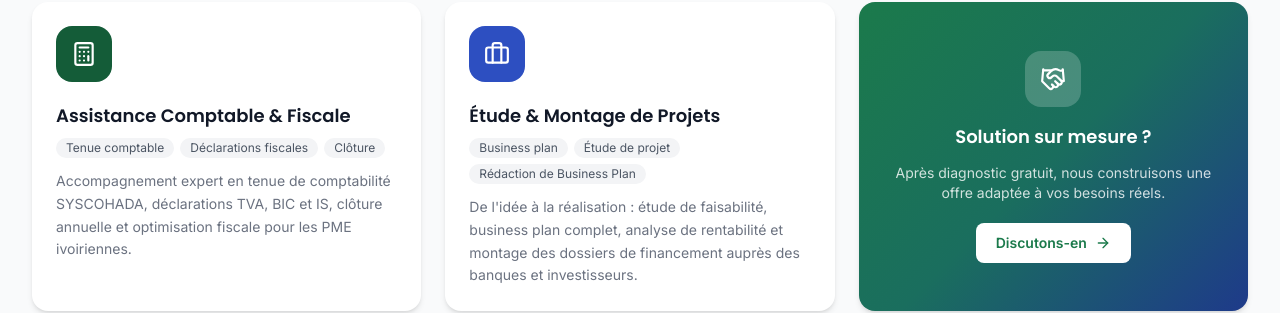
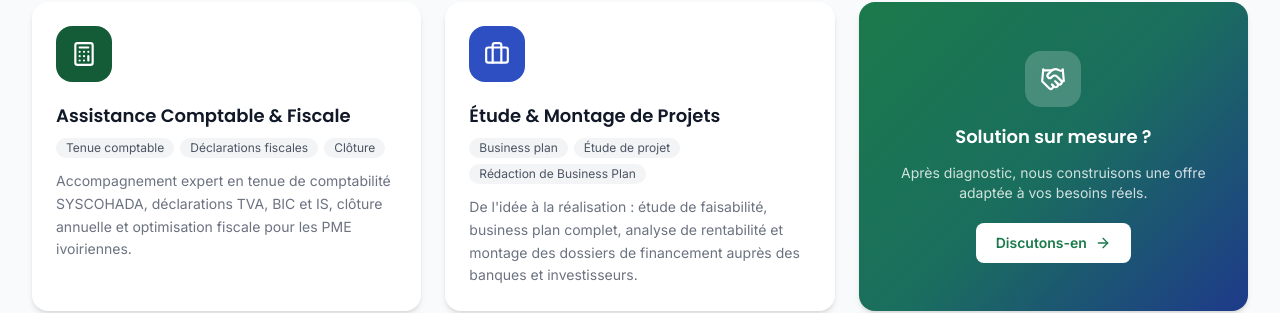
Before and after one commit to esperanceykouassi-bit/proj-esp, a React (Vite) app in the folder frontend/: page / in a window 1280 px wide. Shown: the part 2388-2701 px from the top of the page. Built offline with nearby package versions, Linux system fonts and the light colour scheme.

Commit message:
Remove word gratuit from services diagnostic card

```diff
--- a/frontend/src/components/ServicesPreview.jsx
+++ b/frontend/src/components/ServicesPreview.jsx
@@ -92,7 +92,7 @@ export default function ServicesPreview() {
               </div>
               <h3 className="text-lg font-semibold mb-3">Solution sur mesure ?</h3>
               <p className="text-sm text-white/80 mb-5">
-                Après diagnostic gratuit, nous construisons une offre adaptée à vos besoins réels.
+                Après diagnostic, nous construisons une offre adaptée à vos besoins réels.
               </p>
               <Link
                 to="/contact"
```
